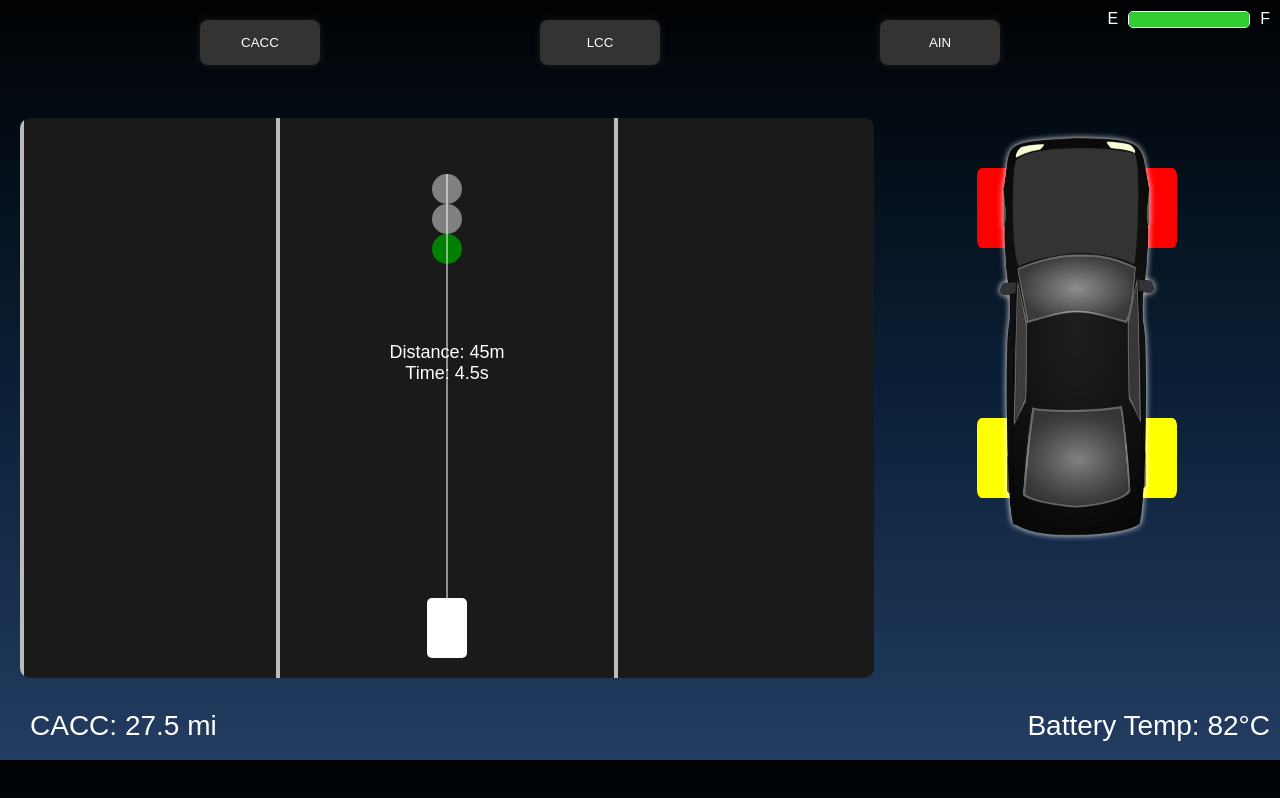
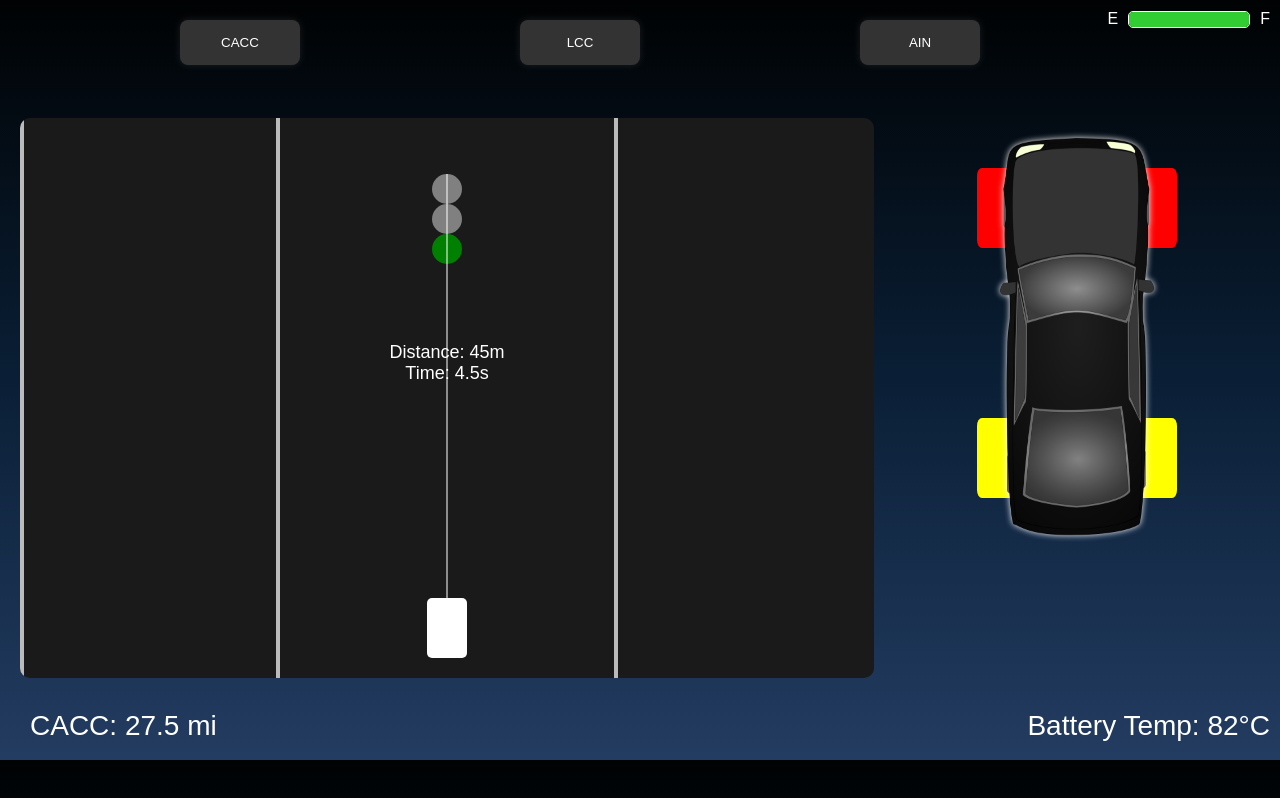
Before and after one commit to evanpreta/RaspDisplay, a plain HTML site: page output.html in a window 1280 px wide. Drawn offline with Linux system fonts and the light colour scheme.

Commit message:
Moved buttons

```diff
--- a/styles.css
+++ b/styles.css
@@ -46,7 +46,7 @@ body {
     justify-content: space-evenly;
     width: 100%;
     margin-bottom: 10px;
-    margin-left: -40px; /* Adjust this value as needed to move buttons left */
+    margin-left: -60px; /* Adjust this value as needed to move buttons left */
 }
 
 
```
